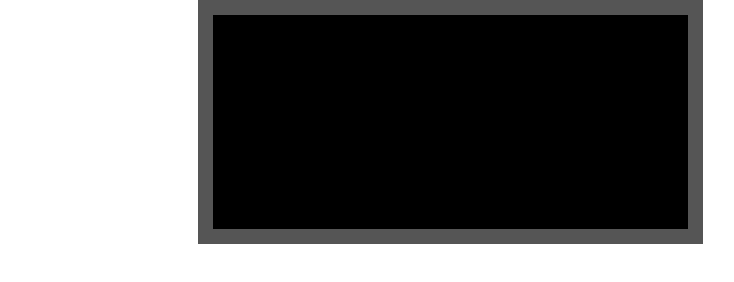
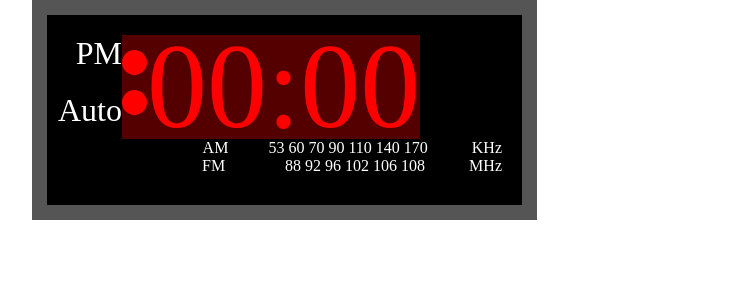
Before and after one commit to hartzis/js13-wakeup-time, a plain HTML site: page index.html in a window 1280 px wide. Shown: the whole page, without its empty margins (192-926 px from the left). Drawn offline with nearby package versions, Linux system fonts and the light colour scheme.

Commit message:
most of clock style finished

```diff
--- a/css/main.css
+++ b/css/main.css
@@ -1,11 +1,11 @@
 .clock-container {
-  text-align: center;
-  width: 100%;
+  margin: 0 auto;
+  width: 65%;
 }
 .outer-shell {
   background-color: #555;
   width: 500px;
-  height: 225px;
+  height: 200px;
   display: inline-block;
 }
 .inner-shell {
@@ -13,21 +13,43 @@
   width: 95%;
   height: 95%;
   border: 15px solid #555;
+  overflow: hidden;
 }
 .left-labels {
   color: #fff;
+  font-size: 2rem;
+  float: left;
+  clear: left;
+  width: 75px;
+  margin-top: 20px;
+  text-align: right;
 }
 .clock-screen {
   background-color: #500;
-  width: 300px;
-  height: 112.5px;
+  margin-top: 20px;
+  display: inline-block;
 }
 .clock-text {
   color: #f00;
+  font-size: 7.5rem;
+  line-height: 6.5rem;
+  display: inline-block;
+}
+.pm-auto {
+  width: 25px;
+  height: 25px;
+  border-radius: 100%;
+  background-color: #f00;
+  margin-top: 15px;
+  float: left;
+  clear: left;
 }
 .clock-indicator {
   background-color: #f00;
 }
 .bottom-text {
+  margin-right: 20px;
   color: #fff;
+  float: right;
+  clear: both;
 }
--- a/js/main.js
+++ b/js/main.js
@@ -1,21 +1,59 @@
+'use strict'
+
+
 $(document).on('ready', function() {
 
     var outerShell = $('<div>', {
-        class: 'outer-shell',
-    })
+        "class": 'outer-shell',
+    });
 
 
     var innerShell = $('<div>', {
-        class: 'inner-shell',
+        "class": 'inner-shell',
+    });
+
+    var clockScreen = $('<div>', {
+        "class": 'clock-screen',
+
+    });
+
+    var pm = $('<div>', {
+        "class": 'left-labels',
+        "text": 'PM',
+
+    });
+    var auto = $('<div>', {
+        "class": 'left-labels',
+        "text": 'Auto',
+
+
+    });
+    var amFreq = $('<div>', {
+        "class": 'bottom-text',
+        "html": 'AM&nbsp;&nbsp;&nbsp;&nbsp;&nbsp;&nbsp;&nbsp;&nbsp;&nbsp;&nbsp;53  60  70  90 110 140 170&nbsp;&nbsp;&nbsp;&nbsp;&nbsp;&nbsp;&nbsp;&nbsp;&nbsp;&nbsp;&nbsp;KHz',
+
+    });
+
+    var fmFreq = $('<div>', {
+        "class": 'bottom-text',
+        "html": 'FM&nbsp;&nbsp;&nbsp;&nbsp;&nbsp;&nbsp;&nbsp;&nbsp;&nbsp;&nbsp;&nbsp;&nbsp;&nbsp;&nbsp;&nbsp;88  92  96   102 106 108&nbsp;&nbsp;&nbsp;&nbsp;&nbsp;&nbsp;&nbsp;&nbsp;&nbsp;&nbsp;&nbsp;MHz',
+
+    });
+
+    var clockText = $('<div>', {
+        "class": 'clock-text',
+        "text": '00:00'
     })
-
-    var innerShell = $('<div>', {
-        class: 'inner-shell',
+    var clockPM = $('<div>', {
+        "class": 'pm-auto',
+    })
+    var clockAuto = $('<div>', {
+        "class": 'pm-auto',
     })
 
 
 
 
-    $('.clock-container').append(outerShell.append(innerShell));
+    $('.clock-container').append(outerShell.append(innerShell.append(pm, auto, clockScreen.append(clockPM, clockAuto, clockText), amFreq, fmFreq)));
 
 });
```
Also changed, not shown: 1 other file.
